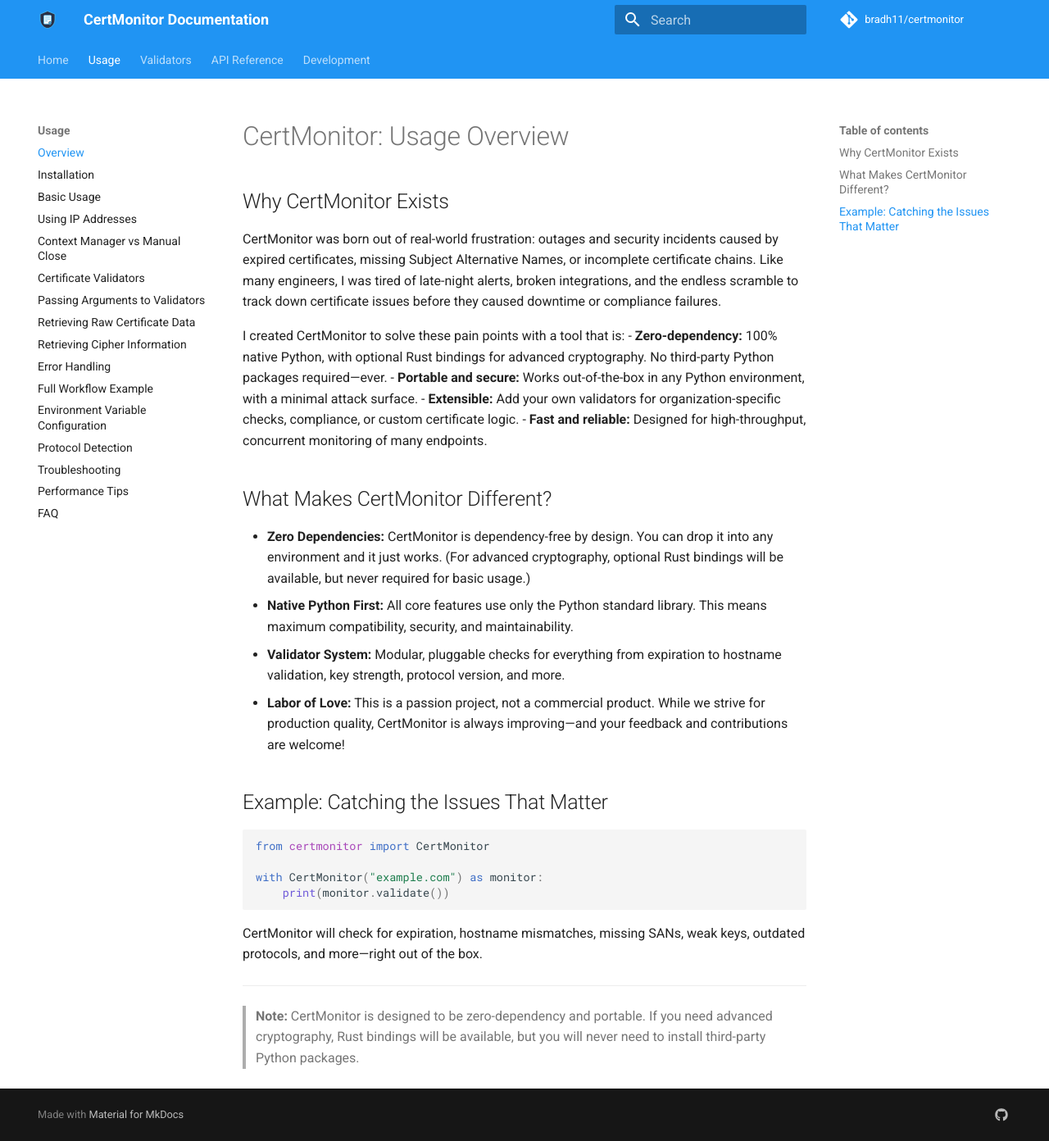
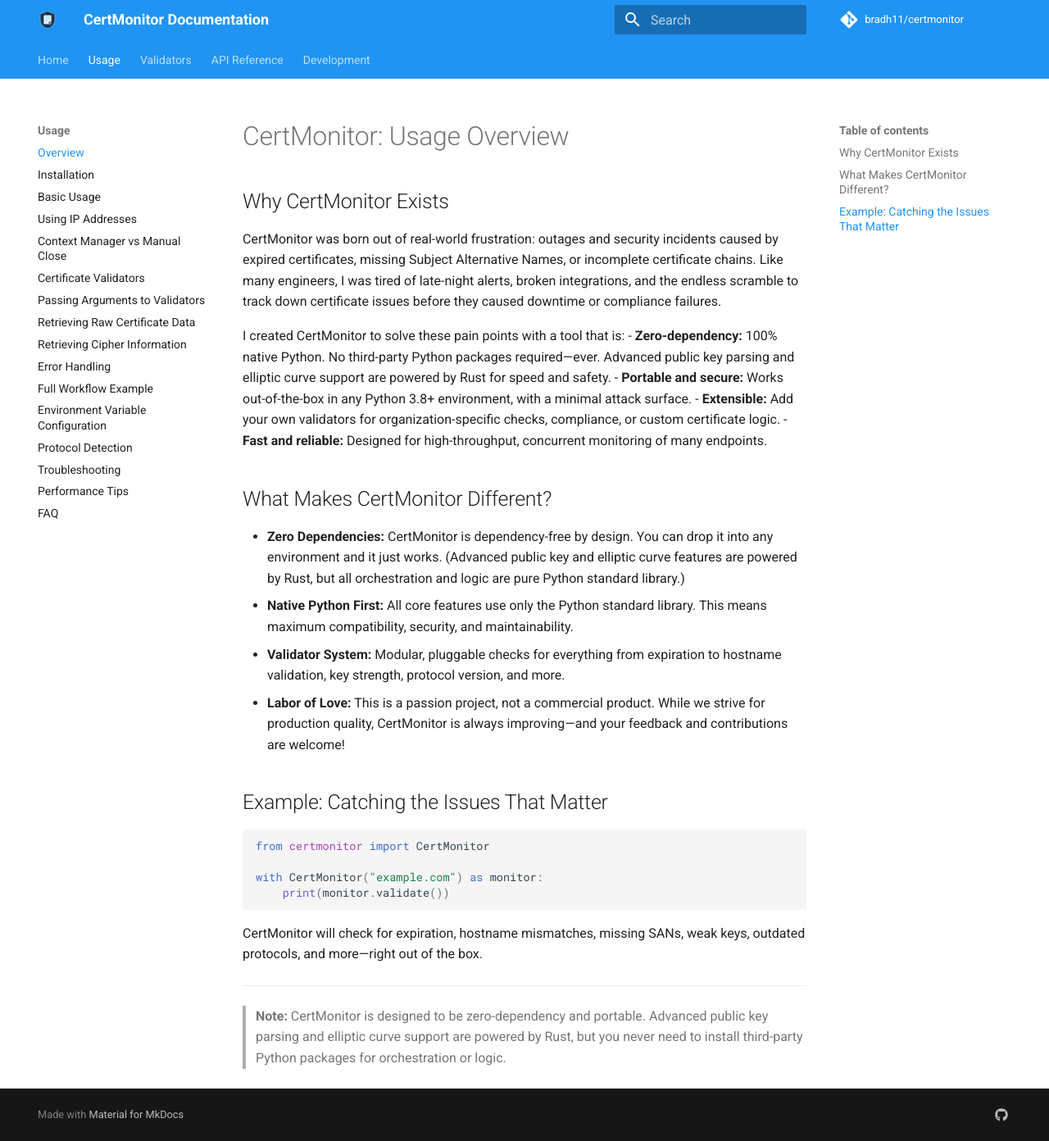
Before and after one commit to cdtomkins/certmonitor, an MkDocs documentation site: the page built from docs/usage/index.md, in a window 1280 px wide and 1392 px high. Shown: the whole window at 82% size. Built offline with MkDocs 1.6.1 and Material for MkDocs 9.7.7, drawn with Linux system fonts in a browser that asks for light colours; comment, search, counter and statistics services are not loaded.

Commit message:
docs: clarify Rust integration and performance details in usage documentation

```diff
--- a/docs/usage/index.md
+++ b/docs/usage/index.md
@@ -5,14 +5,14 @@
 CertMonitor was born out of real-world frustration: outages and security incidents caused by expired certificates, missing Subject Alternative Names, or incomplete certificate chains. Like many engineers, I was tired of late-night alerts, broken integrations, and the endless scramble to track down certificate issues before they caused downtime or compliance failures.
 
 I created CertMonitor to solve these pain points with a tool that is:
-- **Zero-dependency:** 100% native Python, with optional Rust bindings for advanced cryptography. No third-party Python packages required—ever.
-- **Portable and secure:** Works out-of-the-box in any Python environment, with a minimal attack surface.
+- **Zero-dependency:** 100% native Python. No third-party Python packages required—ever. Advanced public key parsing and elliptic curve support are powered by Rust for speed and safety.
+- **Portable and secure:** Works out-of-the-box in any Python 3.8+ environment, with a minimal attack surface.
 - **Extensible:** Add your own validators for organization-specific checks, compliance, or custom certificate logic.
 - **Fast and reliable:** Designed for high-throughput, concurrent monitoring of many endpoints.
 
 ## What Makes CertMonitor Different?
 
-- **Zero Dependencies:** CertMonitor is dependency-free by design. You can drop it into any environment and it just works. (For advanced cryptography, optional Rust bindings will be available, but never required for basic usage.)
+- **Zero Dependencies:** CertMonitor is dependency-free by design. You can drop it into any environment and it just works. (Advanced public key and elliptic curve features are powered by Rust, but all orchestration and logic are pure Python standard library.)
 - **Native Python First:** All core features use only the Python standard library. This means maximum compatibility, security, and maintainability.
 - **Validator System:** Modular, pluggable checks for everything from expiration to hostname validation, key strength, protocol version, and more.
 - **Labor of Love:** This is a passion project, not a commercial product. While we strive for production quality, CertMonitor is always improving—and your feedback and contributions are welcome!
@@ -30,4 +30,4 @@
 
 ---
 
-> **Note:** CertMonitor is designed to be zero-dependency and portable. If you need advanced cryptography, Rust bindings will be available, but you will never need to install third-party Python packages.
+> **Note:** CertMonitor is designed to be zero-dependency and portable. Advanced public key parsing and elliptic curve support are powered by Rust, but you never need to install third-party Python packages for orchestration or logic.
```
Also changed, not shown: docs/index.md (+1 -1 lines).
